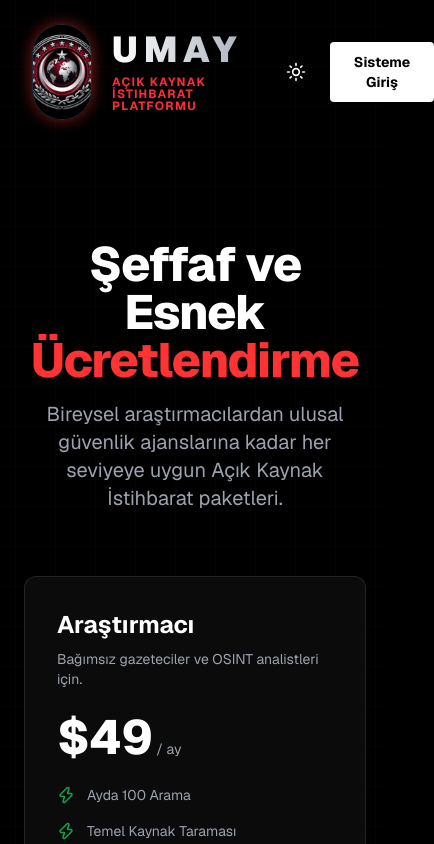
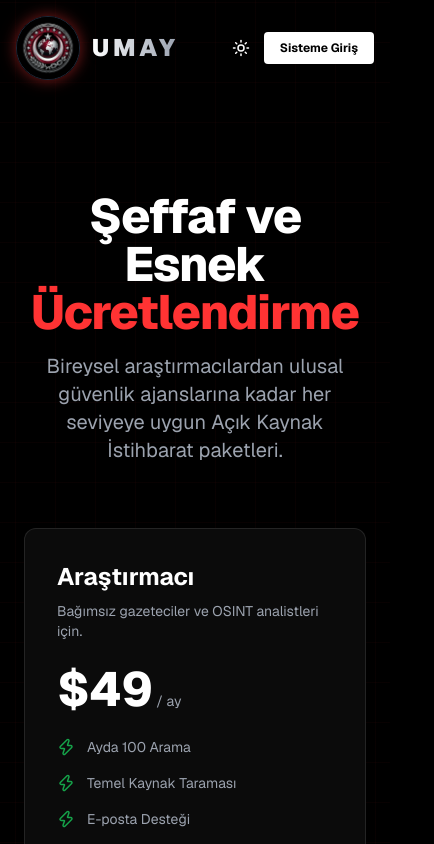
Before and after one commit to alperenkaraman51/umay, a Next.js app in the folder umay-dashboard/: page /pricing in a window 390 px wide. Shown: the top 844 px of the page, 434 px wide, since content can reach past the window. Built offline with nearby package versions, Linux system fonts and the light colour scheme.

Commit message:
Optimize mobile responsiveness for navbar and hero section

```diff
--- a/umay-dashboard/src/app/components/Navbar.js
+++ b/umay-dashboard/src/app/components/Navbar.js
@@ -15,16 +15,16 @@
   };
 
   return (
-    <nav className="relative w-full px-8 py-6 flex justify-between items-center z-50">
-      <Link href="/" className="flex items-center gap-5 group cursor-pointer">
-        <div className="relative w-24 h-24 rounded-full overflow-hidden shadow-[0_0_15px_rgba(255,51,51,0.5)] group-hover:shadow-[0_0_25px_rgba(255,51,51,0.8)] transition-all duration-300 border border-gray-800">
+    <nav className="relative w-full px-4 md:px-8 py-4 md:py-6 flex justify-between items-center z-50">
+      <Link href="/" className="flex items-center gap-3 md:gap-5 group cursor-pointer">
+        <div className="relative w-16 h-16 md:w-24 md:h-24 rounded-full overflow-hidden shadow-[0_0_15px_rgba(255,51,51,0.5)] group-hover:shadow-[0_0_25px_rgba(255,51,51,0.8)] transition-all duration-300 border border-gray-800">
           <img src="/umay_emblem.jpg" alt="UMAY Logo" className="w-full h-full object-cover transform group-hover:scale-110 transition-transform duration-500" />
         </div>
         <div className="flex flex-col justify-center">
-          <span className="text-4xl font-black tracking-[0.15em] bg-clip-text text-transparent bg-gradient-to-r from-white to-gray-400 drop-shadow-md leading-none">
+          <span className="text-2xl md:text-4xl font-black tracking-[0.15em] bg-clip-text text-transparent bg-gradient-to-r from-white to-gray-400 drop-shadow-md leading-none">
             UMAY
           </span>
-          <span className="text-xs font-bold tracking-widest text-red-500 uppercase mt-2 leading-none">
+          <span className="hidden sm:block text-[0.65rem] md:text-xs font-bold tracking-widest text-red-500 uppercase mt-1 md:mt-2 leading-none">
             Açık Kaynak İstihbarat Platformu
           </span>
         </div>
@@ -35,13 +35,13 @@
         <Link href="/pricing" className="hover:text-white transition-colors" style={{ color: pathname === '/pricing' ? 'var(--foreground)' : '' }}>Ücretlendirme</Link>
         <Link href="/about" className="hover:text-white transition-colors" style={{ color: pathname === '/about' ? 'var(--foreground)' : '' }}>Hakkımızda</Link>
       </div>
-      <div className="flex gap-4 items-center">
+      <div className="flex gap-2 md:gap-4 items-center">
         {toggleTheme && (
-          <button onClick={toggleTheme} className="p-2 rounded-full transition-colors hover:bg-gray-800/10" style={{ color: 'var(--foreground)' }}>
-            {isDarkMode ? <Sun size={20} /> : <Moon size={20} />}
+          <button onClick={toggleTheme} className="p-1.5 md:p-2 rounded-full transition-colors hover:bg-gray-800/10" style={{ color: 'var(--foreground)' }}>
+            {isDarkMode ? <Sun size={18} className="md:w-5 md:h-5" /> : <Moon size={18} className="md:w-5 md:h-5" />}
           </button>
         )}
-        <button onClick={handleDashboardClick} className="text-sm px-6 py-2.5 rounded font-bold transition-all" style={{ backgroundColor: 'var(--foreground)', color: 'var(--background)' }}>
+        <button onClick={handleDashboardClick} className="text-xs md:text-sm px-4 py-2 md:px-6 md:py-2.5 rounded font-bold transition-all whitespace-nowrap" style={{ backgroundColor: 'var(--foreground)', color: 'var(--background)' }}>
           Sisteme Giriş
         </button>
       </div>
--- a/umay-dashboard/src/app/page.js
+++ b/umay-dashboard/src/app/page.js
@@ -121,7 +121,7 @@
   };
 
   return (
-    <div className={`min-h-screen font-sans transition-colors duration-300 ${!showDashboard ? 'cyber-grid-bg' : 'p-8 md:p-20'}`}>
+    <div className={`min-h-screen font-sans transition-colors duration-300 ${!showDashboard ? 'cyber-grid-bg' : 'p-4 md:p-8 lg:p-20'}`}>
 
       {!showDashboard ? (
         // --- LANDING PAGE MODE ---
@@ -130,21 +130,21 @@
           <Navbar isDarkMode={isDarkMode} toggleTheme={toggleTheme} setShowDashboard={setShowDashboard} />
 
           {/* MAIN HERO CONTENT */}
-          <div className="flex-1 flex flex-col justify-center items-center px-6 text-center py-20">
-            <div className="mb-12">
-              <h1 className="text-5xl md:text-7xl font-extrabold mb-6 tracking-tight leading-tight" style={{ color: 'var(--foreground)' }}>
+          <div className="flex-1 flex flex-col justify-center items-center px-4 md:px-6 text-center py-10 md:py-20">
+            <div className="mb-12 mt-8 md:mt-0">
+              <h1 className="text-4xl md:text-5xl lg:text-7xl font-extrabold mb-6 tracking-tight leading-tight" style={{ color: 'var(--foreground)' }}>
                 Açık Kaynaklarda <br/>
                 <span style={{ color: 'var(--primary-red)' }}>{typeText}</span>
                 <span className="typing-cursor"></span><br/>
                 Analiz Edin.
               </h1>
-              <p className="text-lg md:text-xl text-gray-400 mb-10 max-w-3xl mx-auto" style={{ color: 'var(--text-muted)' }}>
+              <p className="text-base md:text-xl text-gray-400 mb-10 max-w-3xl mx-auto px-2" style={{ color: 'var(--text-muted)' }}>
                 UMAY Platformu, internetin derinliklerinden gerçek zamanlı istihbarat toplar ve
                 yapay zeka algoritmalarıyla olası riskleri saniyeler içinde raporlar.
               </p>
             </div>
 
-            <div className="w-full max-w-4xl glass-card p-6 search-glow relative z-10">
+            <div className="w-full max-w-4xl glass-card p-4 md:p-6 search-glow relative z-10">
               <form onSubmit={handleAnalyze} className="flex flex-col md:flex-row gap-4">
                 <input
                   type="text"
@@ -206,9 +206,9 @@
           </div>
 
           {/* Dashboard Önizleme (Temsili) */}
-          <div className="w-full max-w-7xl mx-auto px-6 py-24 text-center">
-             <h2 className="text-4xl font-bold mb-4 tracking-tight" style={{ color: 'var(--foreground)' }}>Komuta Merkezi: UMAY Dashboard</h2>
-             <p className="text-lg mb-16 max-w-2xl mx-auto" style={{ color: 'var(--text-muted)' }}>Karmaşık açık kaynak verilerini saniyeler içinde karar destek mekanizmasına dönüştüren modern, karanlık ve eyleme geçirilebilir arayüz.</p>
+          <div className="w-full max-w-7xl mx-auto px-4 md:px-6 py-12 md:py-24 text-center">
+             <h2 className="text-3xl md:text-4xl font-bold mb-4 tracking-tight" style={{ color: 'var(--foreground)' }}>Komuta Merkezi: UMAY Dashboard</h2>
+             <p className="text-base md:text-lg mb-10 md:mb-16 max-w-2xl mx-auto" style={{ color: 'var(--text-muted)' }}>Karmaşık açık kaynak verilerini saniyeler içinde karar destek mekanizmasına dönüştüren modern, karanlık ve eyleme geçirilebilir arayüz.</p>
 
              <div className="relative w-full rounded-2xl overflow-hidden glass-card border shadow-[0_0_50px_rgba(255,51,51,0.05)] text-left" style={{ borderColor: 'var(--border-color)' }}>
                {/* Browser Mac Header */}
```
